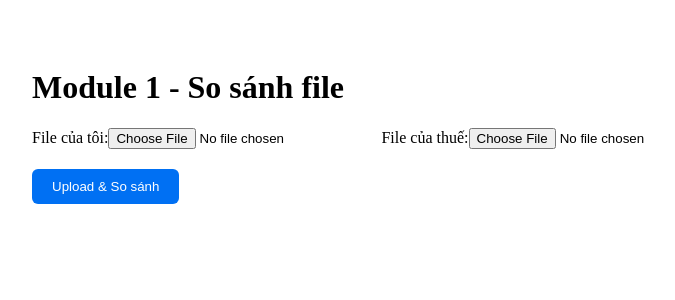
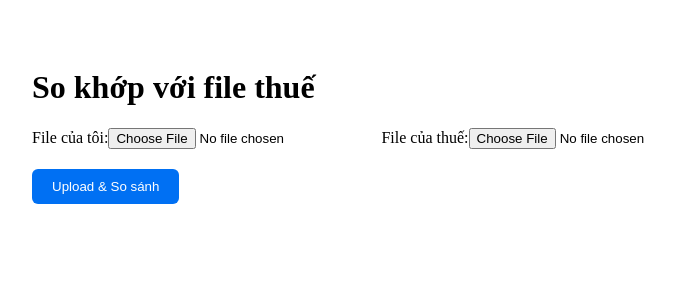
Before and after one commit to DungIT2k2/Acc_tools_fe, a Next.js app: page /module in a window 1280 px wide. Shown: the top 300 px of the page, without its empty margins (16-691 px from the left). Built offline with nearby package versions, Linux system fonts and the light colour scheme.

Commit message:
tuning: name module

```diff
--- a/src/app/module/page.tsx
+++ b/src/app/module/page.tsx
@@ -39,7 +39,7 @@ export default function ModulePage() {
 
   return (
     <div className={styles.container}>
-      <h1>Module 1 - So sánh file</h1>
+      <h1>So khớp với file thuế</h1>
 
       <div className={styles.uploadBox}>
         <div>
```
